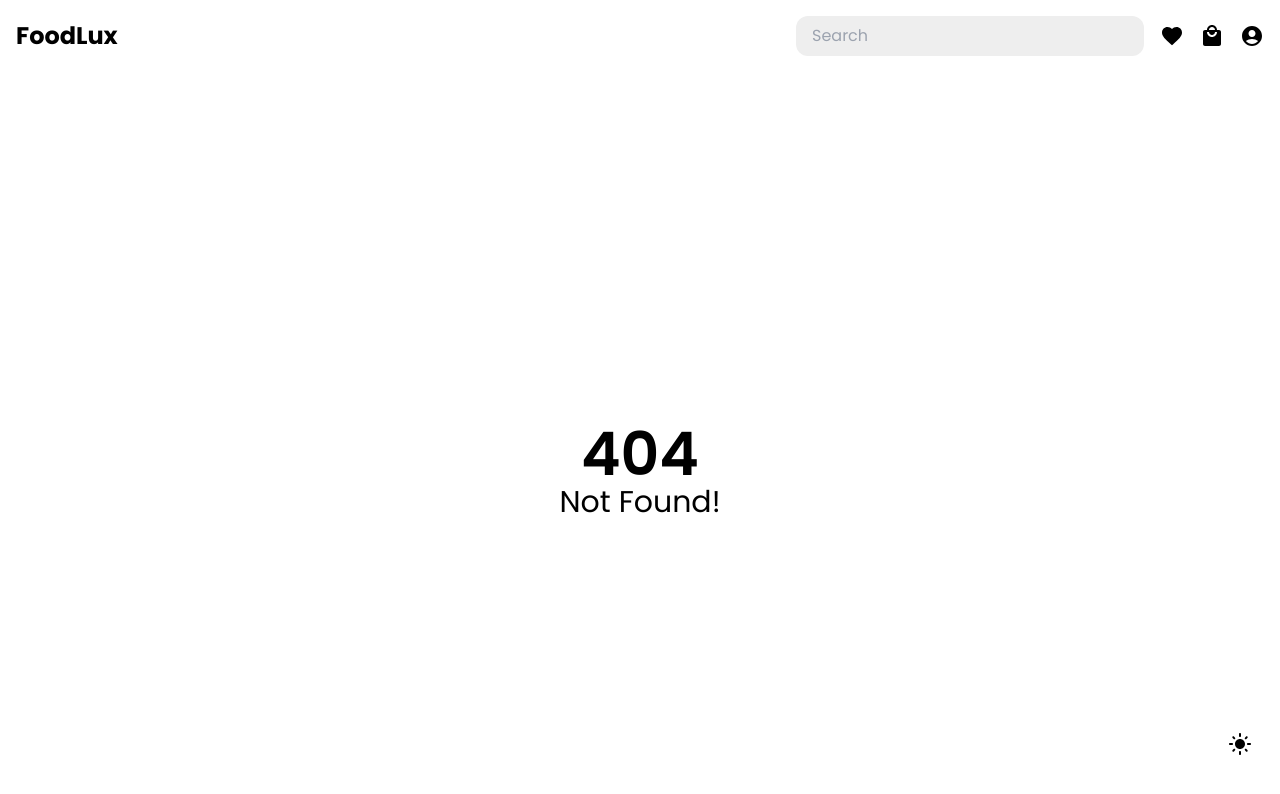
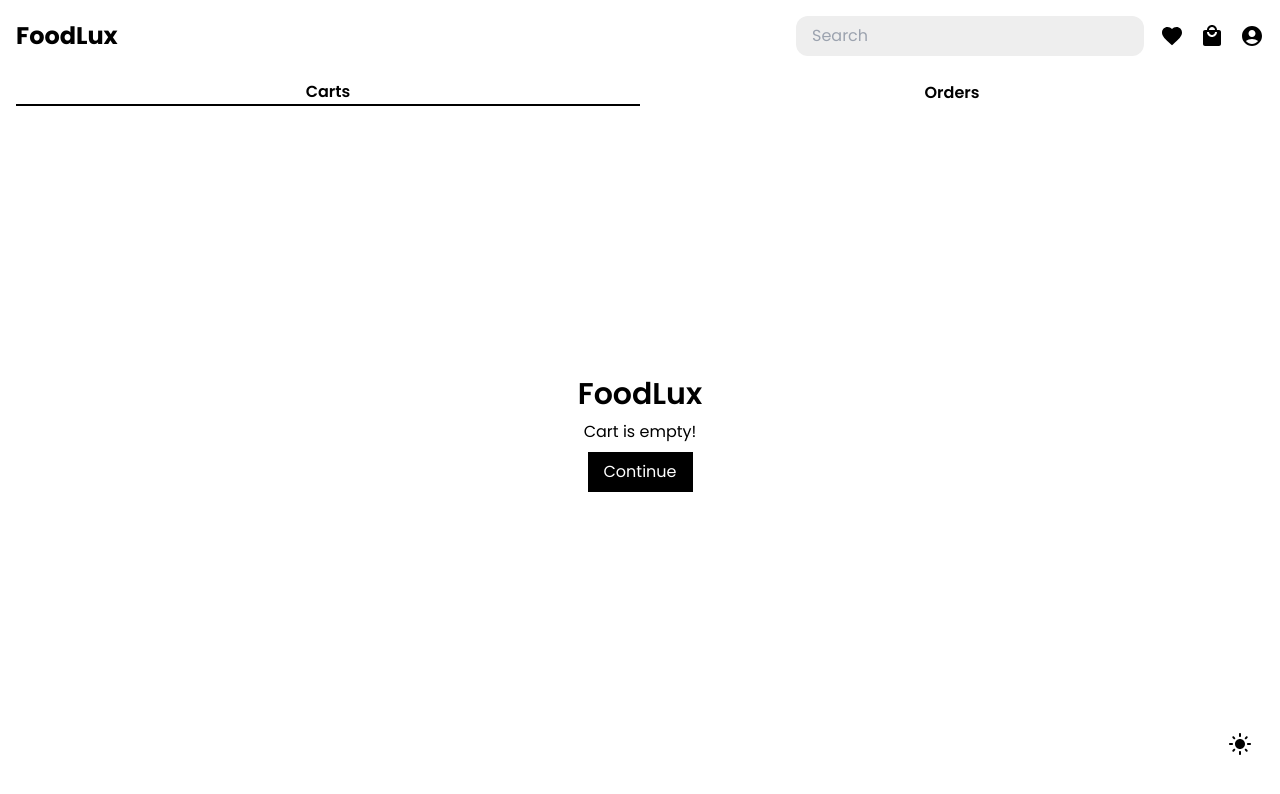
Before and after one commit to AzadTom/FoodLux, a React (Vite) app: page /cart/cartpage in a window 1280 px wide. Before the commit this address had no page. Shown: the top 794 px of the page. Built offline with nearby package versions, Linux system fonts and the light colour scheme.

Commit message:
added orderpage

```diff
--- a/src/App.jsx
+++ b/src/App.jsx
@@ -24,6 +24,9 @@ const Wishlist = lazy(()=> import("./pages/WishlistPage/Wishlist"));
 const NotFound = lazy(()=> import("./pages/NotFoundPage/NotFound"));
 
 
+const CartOrderPage  = lazy(()=> import("./pages/CartOrderPage/CartOrderPage"));
+const OrderPage  = lazy(()=> import("./pages/OrderPage/OrderPage"));
+
 
 
 
@@ -41,7 +44,10 @@ function App() {
       </Route>
       <Route path="/signup" element={<Suspense fallback={<Loading/>}><SignUp/></Suspense>}/>
       <Route path="/signin" element={<Suspense fallback={<Loading/>}><SignIn/></Suspense>}/>
-      <Route path="/cart" element={<Suspense fallback={<Loading/>}><Cart/></Suspense>}/>
+      <Route path="/cart" element={ <Suspense fallback={<Loading/>}><CartOrderPage/></Suspense>}>
+          <Route path="cartpage" element={<Suspense fallback={<Loading/>}><Cart/></Suspense>} />
+          <Route path="orderpage" element={<Suspense fallback={<Loading/>}><OrderPage/></Suspense>} />
+      </Route>
       <Route path="/checkout/:coupan1/:coupan2" element={<Suspense fallback={<Loading/>}><Checkout/></Suspense>}/>
       <Route path="/paymentsuccess" element={<Suspense fallback={<Loading/>}><Success/></Suspense>}/>
       <Route path="/paymentfailure" element={<Suspense fallback={<Loading/>}><Failed/></Suspense>}/>
--- /dev/null
+++ b/src/components/Order/OrderItem.jsx
@@ -0,0 +1,12 @@
+import React from 'react'
+
+function OrderItem() {
+  return (
+    <div>
+       <h1>Order</h1>
+       <span>see all</span>
+    </div>
+  )
+}
+
+export default OrderItem
--- /dev/null
+++ b/src/pages/CartOrderPage/CartOrderPage.jsx
@@ -0,0 +1,69 @@
+import React, { useEffect, useState } from 'react'
+import { Outlet, useNavigate } from 'react-router-dom'
+
+function CartOrderPage() {
+
+
+    const navigate  = useNavigate();
+
+
+    useEffect(()=> navigate("cartpage"),[]);
+
+
+  return (
+    <>
+     <CartOrderHeader/>
+     <Outlet/>
+    </>
+  )
+}
+
+export default CartOrderPage
+
+const CartOrderHeader  = ()=>{
+
+
+    const navigate  = useNavigate();
+
+    const [line,setLine] = useState(false);
+
+
+    const onChangeState = (num)=>{
+
+
+
+        setLine((prev)=>(!prev))
+
+       if(num == 1)
+       {
+
+        navigate("cartpage")
+       }
+       else
+       {
+        navigate("orderpage")
+       }
+
+
+
+
+
+    }
+
+    useEffect(()=>{
+
+
+      setLine(true);
+
+    },[])
+
+
+    return(
+
+        <div className='w-full flex justify-between sticky top-0 font-semibold  my-2 px-4'>
+        <button onClick={ ()=> onChangeState(1)}  className={line? "flex-1  border-b-2 border-[var(--border)]":"flex-1"}>Carts</button>
+        <button onClick={()=> onChangeState(2)} className={line? "flex-1":"flex-1  border-b-2 border-[var(--border)]"}>Orders</button>
+        </div>
+
+    )
+}
--- /dev/null
+++ b/src/pages/OrderPage/OrderPage.jsx
@@ -0,0 +1,21 @@
+import React from 'react'
+import OrderItem from '../../components/Order/OrderItem'
+
+function OrderPage() {
+
+
+
+   const Orders  = Array.from({length:12},(_,index)=>{
+      <OrderItem/>
+   })
+
+  return (
+    <>
+    <div>OrderPage</div>
+     {Orders}
+    </>
+
+  )
+}
+
+export default OrderPage
--- a/src/utils/razoPayHandler.js
+++ b/src/utils/razoPayHandler.js
@@ -49,7 +49,7 @@ export const razorPayHandler  = async(amount,openSucessage,openFailure)=>{
             address: "Razorpay Corporate Office"
         },
         theme: {
-            color: "#3399cc"
+            color: "#228b22"
         }
     };
 
```
